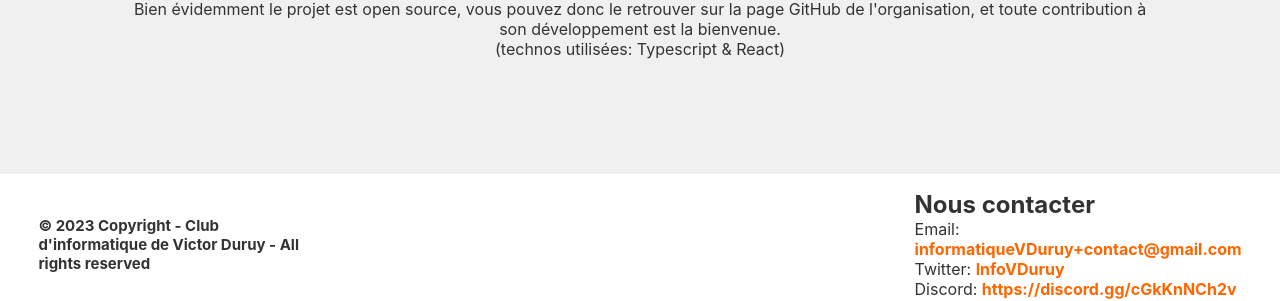
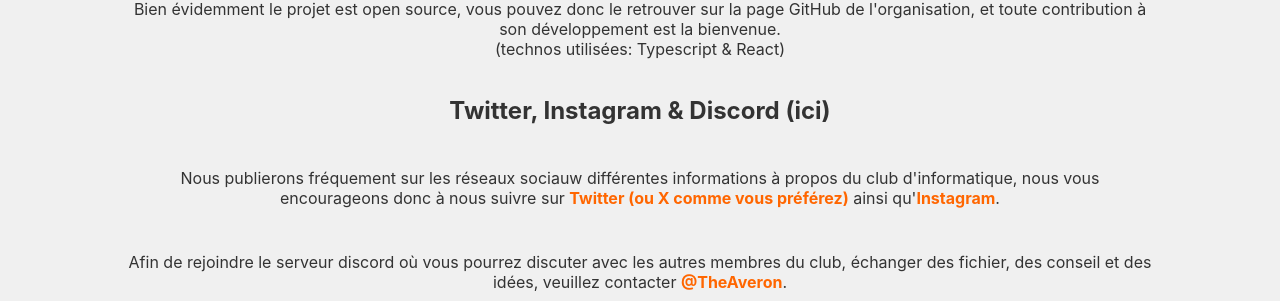
Before and after one commit to Informatique-VDuruy/website, a React (Create React App) app: page /website/ressources in a window 1280 px wide. Shown: the part 506-807 px from the top of the page. Built offline with nearby package versions, Linux system fonts and the light colour scheme.

Commit message:
feat: adding a resources paragraph about our media

```diff
--- /dev/null
+++ b/src/components/ressources/reseaux.tsx
@@ -0,0 +1,18 @@
+import React from 'react';
+
+function Reseaux() {
+    return (
+        <section className='ressources' id='reseaux'>
+            <h1>Twitter, Instagram & Discord (ici)</h1>
+            <p>
+                Nous publierons fréquement sur les réseaux sociauw différentes informations à propos du club d'informatique, nous vous encourageons donc à nous suivre sur <a href='https://twitter.com/InfoVDuruy'>Twitter (ou X comme vous préférez)</a> ainsi qu'<a>Instagram</a>.
+            </p>
+
+            <p>
+                Afin de rejoindre le serveur discord où vous pourrez discuter avec les autres membres du club, échanger des fichier, des conseil et des idées, veuillez contacter <a href='https://github.com/TheAveron'>@TheAveron</a>.
+            </p>
+        </section>
+    )
+}
+
+export default Reseaux
--- a/src/pages/ressources/ressources.tsx
+++ b/src/pages/ressources/ressources.tsx
@@ -2,6 +2,7 @@ import React from 'react';
 import './../../assets/css/pages/ressources/ressources.css'
 import GitHub from '../../components/ressources/github';
 import Website from '../../components/ressources/site_internet';
+import Reseaux from '../../components/ressources/reseaux';
 
 function Ressources() {
     return (
@@ -9,6 +10,7 @@ function Ressources() {
             <div className='ressources-box'>
                 <GitHub />
                 <Website />
+                <Reseaux />
             </div>
         </main>
     )
```
